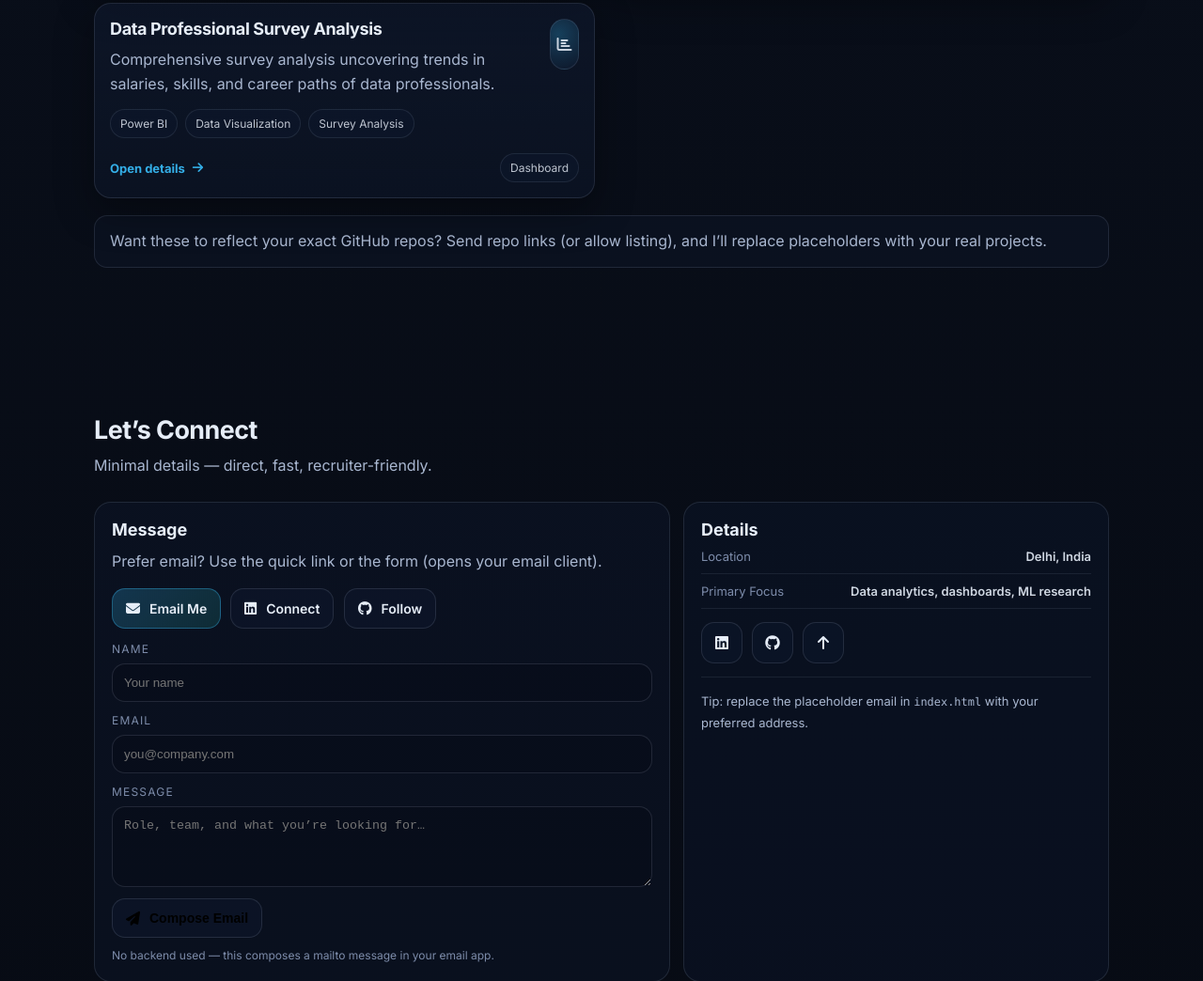
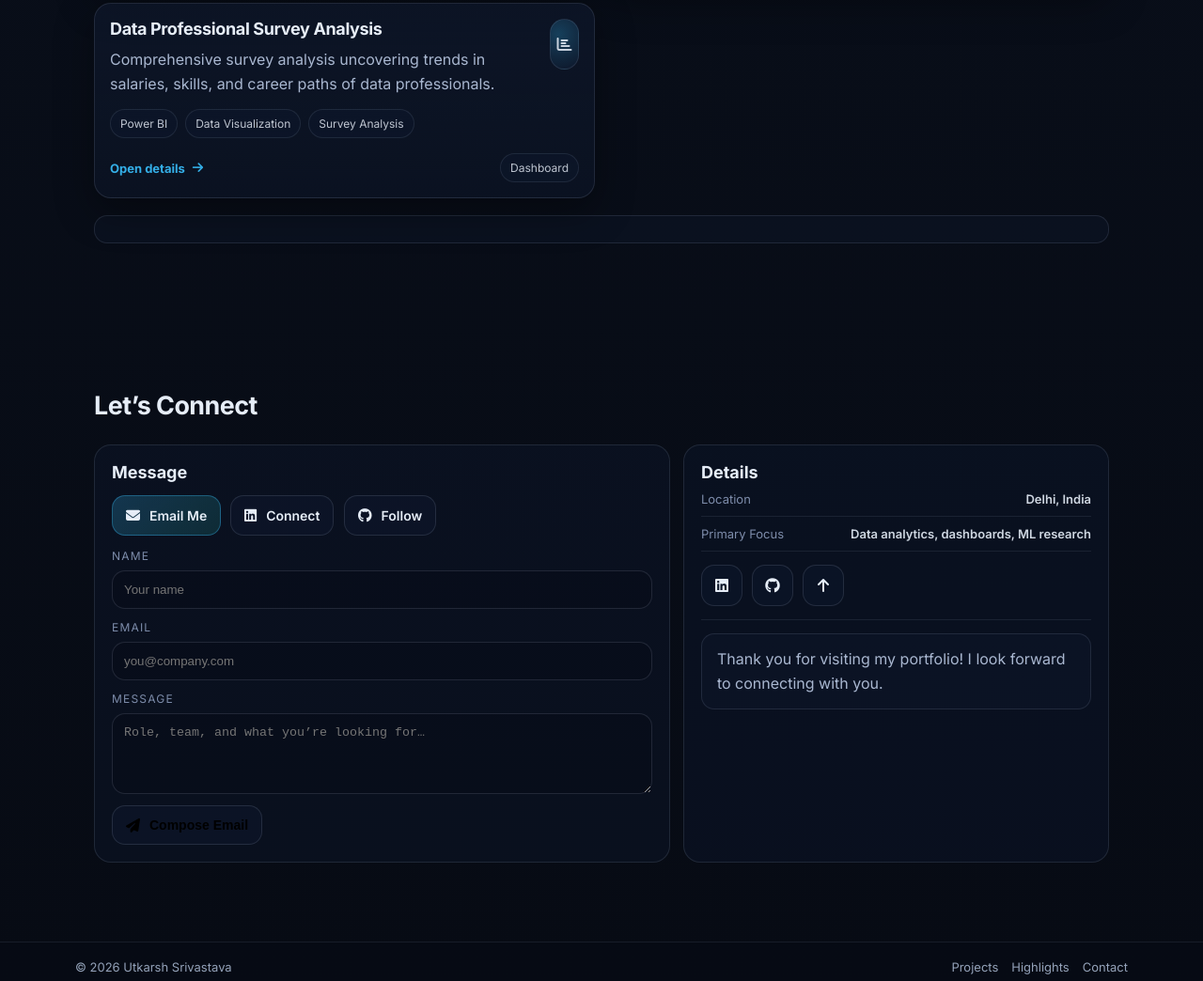
Before and after one commit to karshsri/Portfolio-website, a plain HTML site: page index.html in a window 1280 px wide. Shown: the part 1818-2862 px from the top of the page at 94% size. Drawn offline with Linux system fonts and the light colour scheme.

Commit message:
chnages maded

```diff
--- a/index.html
+++ b/index.html
@@ -206,7 +206,6 @@
 
         <div class="projects__foot">
           <div class="note">
-            Want these to reflect your exact GitHub repos? Send repo links (or allow listing), and I’ll replace placeholders with your real projects.
           </div>
         </div>
       </div>
@@ -217,13 +216,11 @@
       <div class="container">
         <div class="section__head">
           <h2 class="section__title">Let’s Connect</h2>
-          <p class="section__subtitle">Minimal details — direct, fast, recruiter-friendly.</p>
         </div>
 
         <div class="contact">
           <div class="contact__card">
             <h3 class="contact__title">Message</h3>
-            <p class="contact__text">Prefer email? Use the quick link or the form (opens your email client).</p>
 
             <div class="contact__actions">
               <a class="btn btn--primary" href="mailto:srivastava.karsh14@gmail.com?subject=Portfolio%20Inquiry%20-%20Utkarsh%20Srivastava"><i class="fa-solid fa-envelope"></i> Email Me</a>
@@ -245,7 +242,6 @@
                 <textarea class="form__textarea" id="message" name="message" rows="4" placeholder="Role, team, and what you’re looking for…"></textarea>
               </div>
               <button class="btn btn--ghost" type="submit"><i class="fa-solid fa-paper-plane"></i> Compose Email</button>
-              <p class="form__hint">No backend used — this composes a mailto message in your email app.</p>
             </form>
           </div>
 
@@ -274,9 +270,8 @@
 
             <div class="divider"></div>
 
-            <p class="contact__text small">
-              Tip: replace the placeholder email in <code>index.html</code> with your preferred address.
-            </p>
+            <div class="note">
+              Thank you for visiting my portfolio! I look forward to connecting with you.
           </div>
         </div>
       </div>
```
